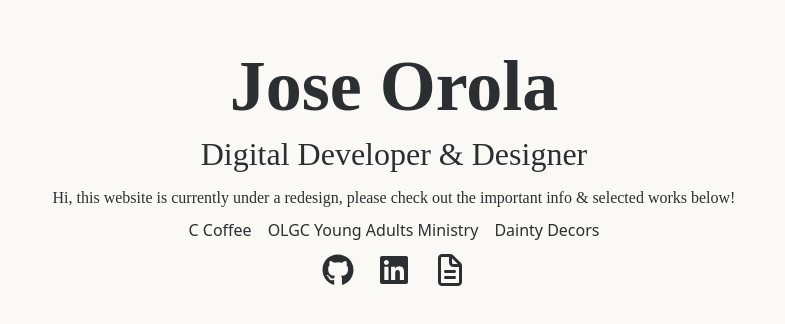
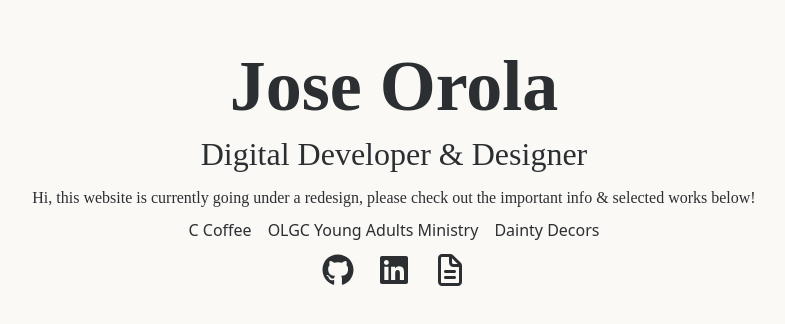
Before and after one commit to jorola0411/PortfolioWebsite, a React (Vite) app in the folder portfolio-website/: page / in a window 1280 px wide. Shown: the part 230-554 px from the top of the page, without its empty margins (246-1031 px from the left). Built offline with nearby package versions, Linux system fonts and the light colour scheme.

Commit message:
test again

```diff
--- a/portfolio-website/src/components/Home.jsx
+++ b/portfolio-website/src/components/Home.jsx
@@ -35,8 +35,9 @@ export default function Home() {
           </h2>
 
           <h3 className='md:text-md mb-2 text-center'>
-            Hi, this website is currently under a redesign, please check out the important info & selected works below!
+            Hi, this website is currently going under a redesign, please check out the important info & selected works below!
           </h3>
+
          <div className="flex sm:space-x-4 items-center justify-center mb-2 ">
            <a href='https://www.ccoffee.ca/' target="_blank" className='hover:underline'>
               C Coffee
```
